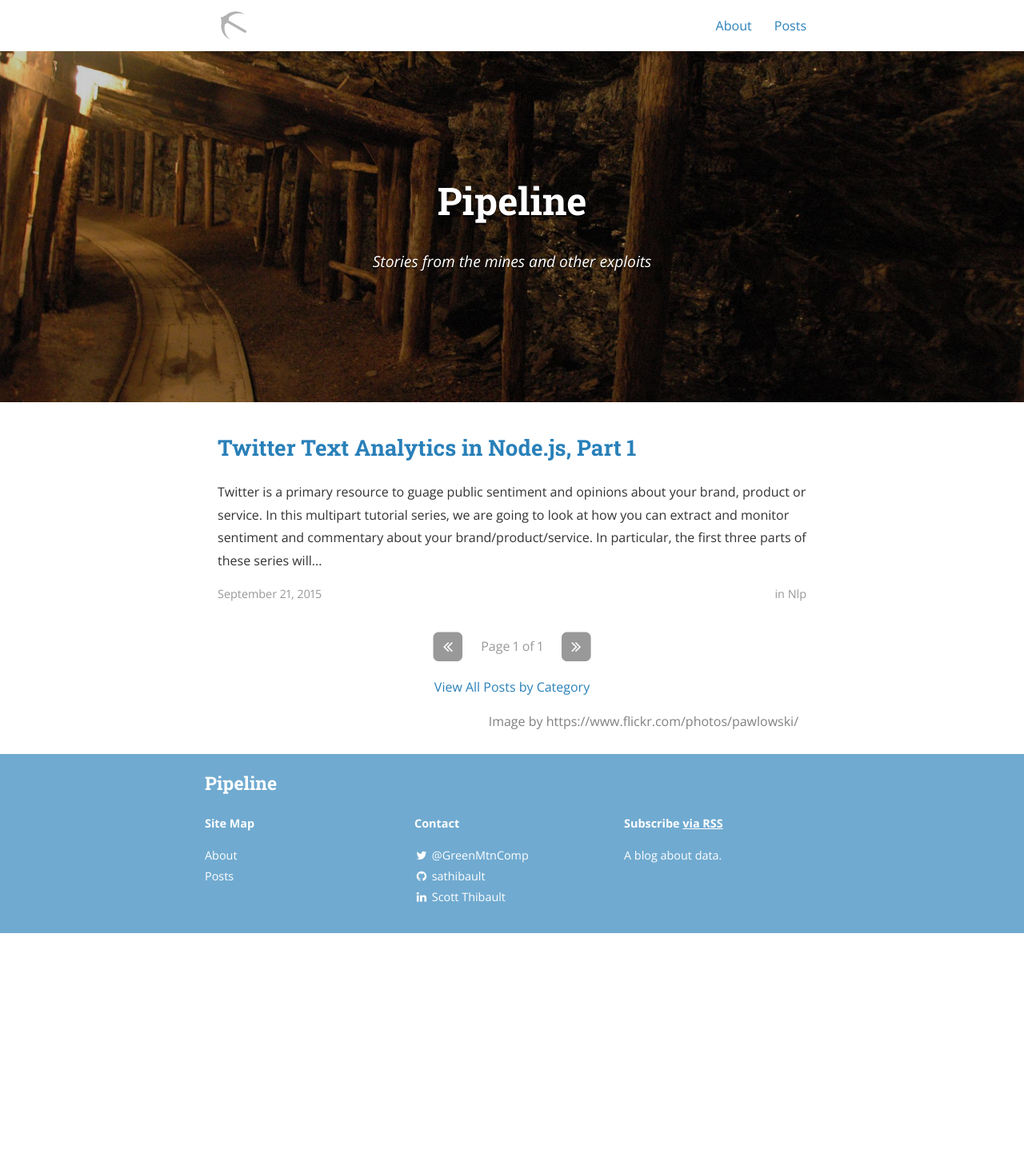
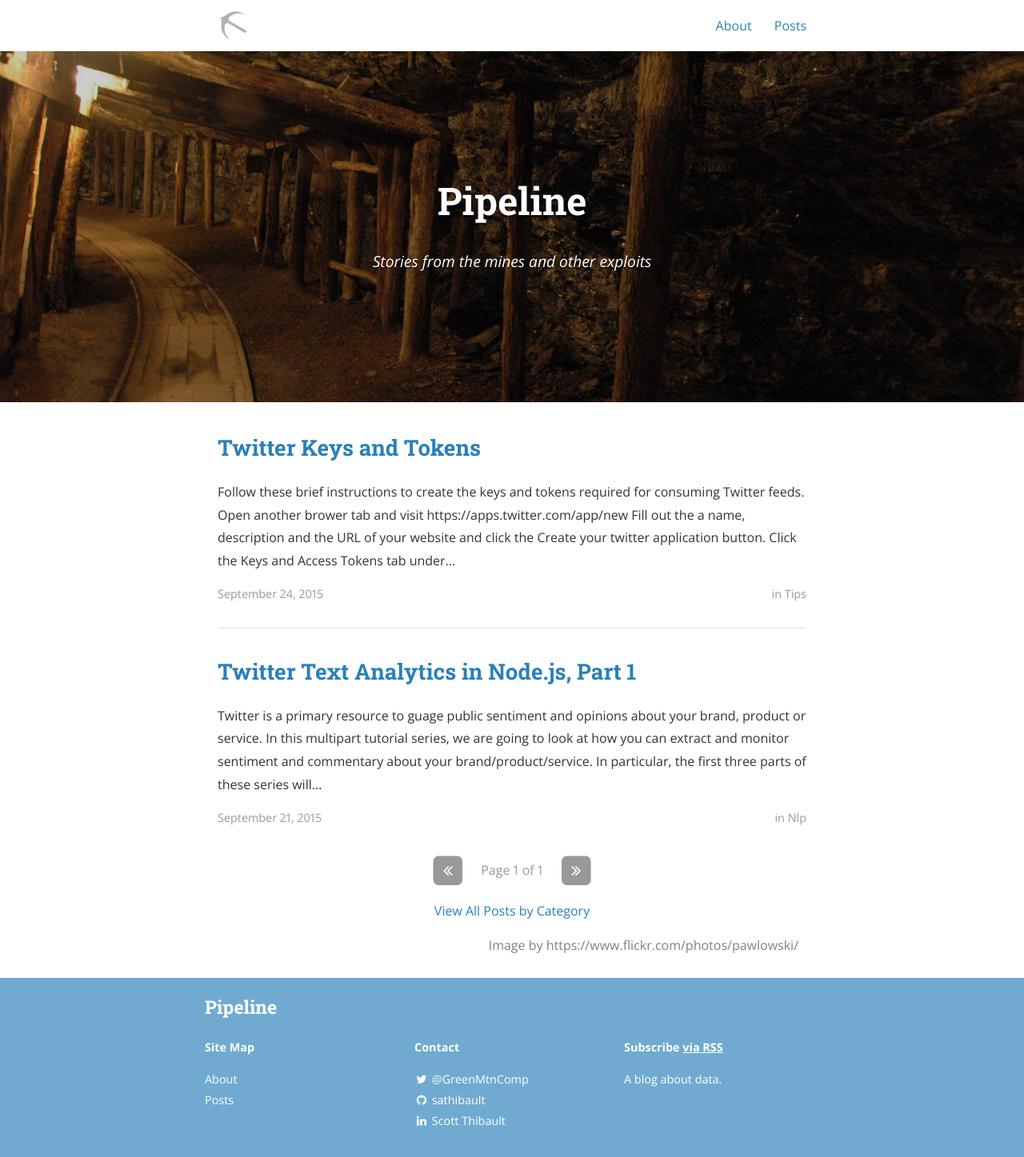
Before and after one commit to sathibault/blog, a Jekyll site: the page built from index.html, in a window 1280 px wide. Shown: the whole page at 80% size. Built offline with Jekyll 4.4.1, drawn with Linux system fonts in a browser that asks for light colours; nearby versions of some CDN libraries; the list of posts is cut into pages by our own code; a style sheet for code colours, icons or effects is not loaded; before the commit the page ends 1167 px from its top, so only the background shows below that.

Commit message:
Twitter keys and tokens post

```diff
--- a/_config.yml
+++ b/_config.yml
@@ -29,6 +29,8 @@
 descriptions:
   - cat: nlp
     desc: "Natural Language Processing"
+  - cat: tips
+    desc: "Helpful tips"
 
 # Social icons and sharing options
 #
--- /dev/null
+++ b/_posts/2015-09-24-twitter-access.md
@@ -0,0 +1,27 @@
+---
+layout: post
+title:  "Twitter Keys and Tokens"
+date:   2015-09-24 08:39:00
+categories: tips
+tags: twitter
+---
+
+Follow these brief instructions to create the keys and tokens required
+for consuming Twitter feeds.
+
+Open another brower tab and visit
+[https://apps.twitter.com/app/new](https://apps.twitter.com/app/new)
+
+Fill out the a name, description and the URL of your website and click
+the **Create your twitter application** button.
+![Create Application]({{ site.url }}/assets/twitter-create-app.jpg)
+
+Click the **Keys and Access Tokens** tab under the application name.
+![Application Detail]({{ site.url }}/assets/twitter-app-home.jpg)
+
+Copy the consumer key and consumer secret under application Settings.
+![Consumer Key]({{ site.url }}/assets/twitter-app-consumer.jpg)
+
+Under **Token Actions**, click the **Create my access tokens** button
+to generate tokens.  Copy the access token and access token secret.
+![Access Token]({{ site.url }}/assets/twitter-app-token.jpg)
```
Also changed, not shown: assets/twitter-app-consumer.jpg (added), assets/twitter-app-home.jpg (added), assets/twitter-app-token.jpg (added), assets/twitter-create-app.jpg (added).
